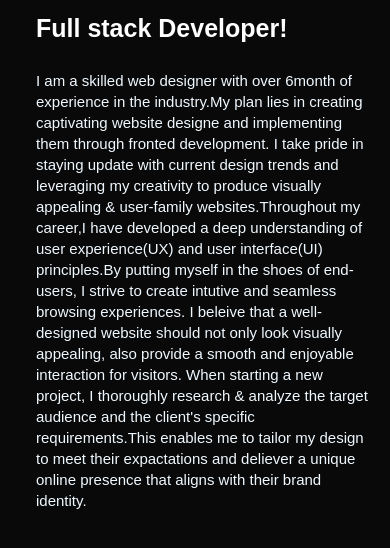
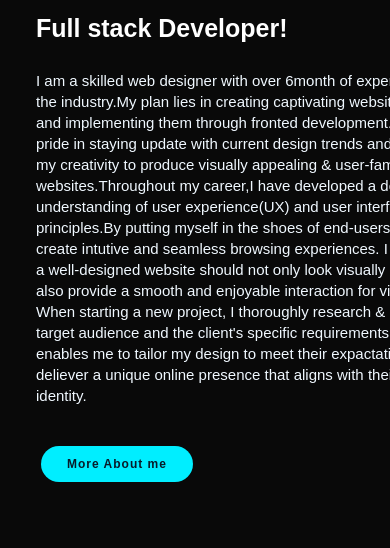
Before and after one commit to HamidIqbal1928/Portfolio, a plain HTML site: page index.html in a window 390 px wide. Shown: the part 544-1092 px from the top of the page. Drawn offline with nearby package versions, Linux system fonts and the light colour scheme.

Commit message:
paragraph setting

```diff
--- a/Style/phone.css
+++ b/Style/phone.css
@@ -119,7 +119,7 @@
 
 .about-text p {
     font-size: 15px;
-    margin-right: 15px;
+    margin-right: -80px;
 
 }
 /* --------------------Services---------------- */
```
